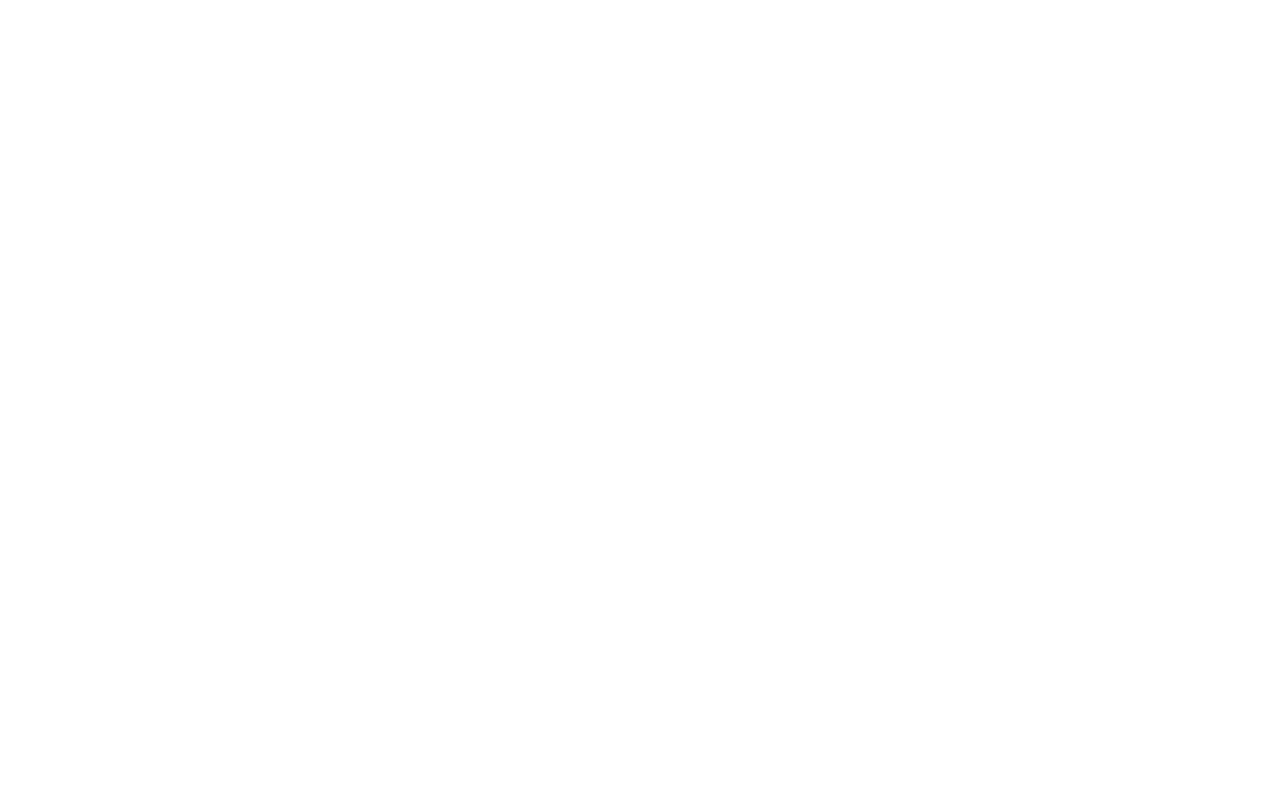
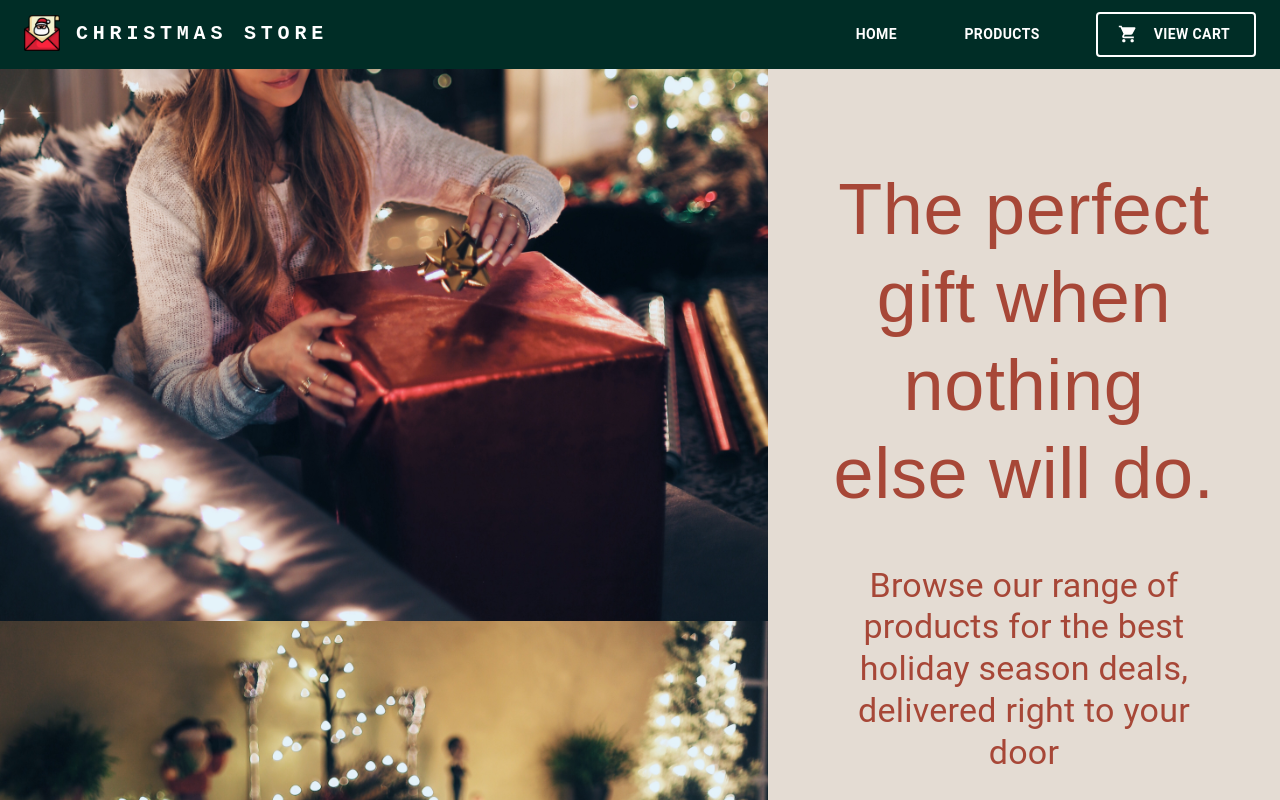
Before and after one commit to carinadiesel-dev/fakestore-react-ts, a React (Vite) app: page / in a window 1280 px wide. Before the commit this address had no page. Shown: the top 800 px of the page. Built offline with nearby package versions, Linux system fonts and the light colour scheme.

Commit message:
Wrapped Home Page in Layout

```diff
--- a/src/App.tsx
+++ b/src/App.tsx
@@ -8,7 +8,7 @@
     <>
       <Routes>
         <Route element={<Layout />}>
-          <Route path="./" element={<HomePage />} />
+          <Route path="/" element={<HomePage />} />
         </Route>
       </Routes>
     </>
--- a/src/components/Layout/index.tsx
+++ b/src/components/Layout/index.tsx
@@ -1,6 +1,6 @@
 import { Outlet } from "react-router-dom";
-import Footer from "../Footer";
-import NavBar from "../Navigation";
+import Footer from "../Footer/index";
+import NavBar from "../Navigation/index";
 
 export default function Layout() {
   return (
--- a/src/components/navigation/index.tsx
+++ b/src/components/navigation/index.tsx
@@ -23,7 +23,7 @@
   { title: "Products", href: "/products" },
 ];
 
-function NavBar() {
+export default function NavBar() {
   const theme = useTheme();
 
   const [anchorElNav, setAnchorElNav] = React.useState<null | HTMLElement>(
@@ -157,4 +157,3 @@
     </AppBar>
   );
 }
-export default NavBar;
```
